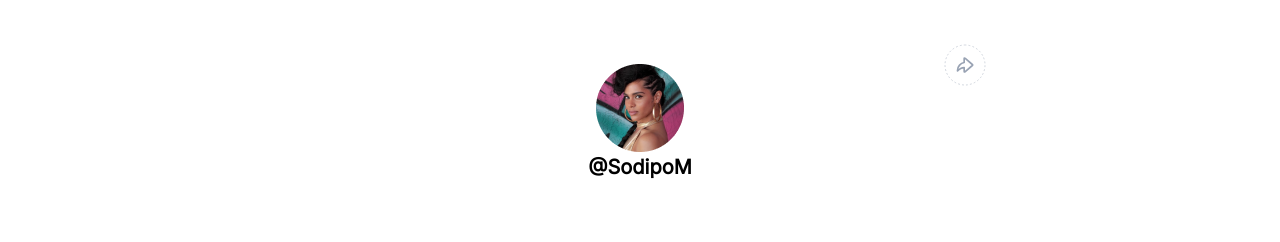
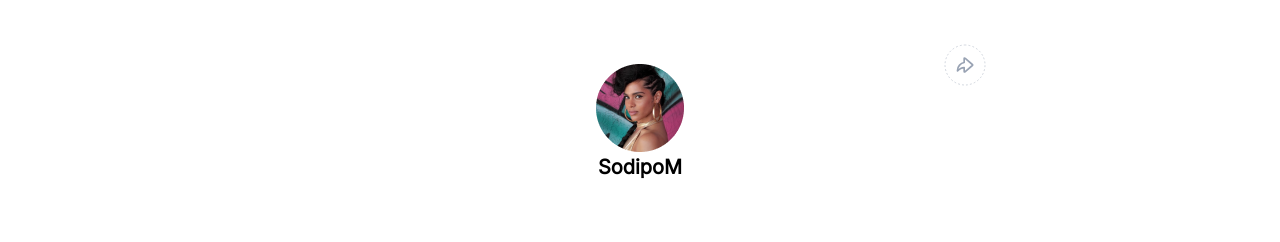
Before and after one commit to Mayorhack/linktree, a React (Create React App) app: page / in a window 1280 px wide. Shown: the top 242 px of the page. Built offline with nearby package versions, Linux system fonts and the light colour scheme.

Commit message:
Username changed

```diff
--- a/src/App.js
+++ b/src/App.js
@@ -33,7 +33,7 @@ function App() {
             />
           </svg>
         </div>
-        <p id="twitter">@SodipoM</p>
+        <p id="twitter">SodipoM</p>
         <p id="slack" className="hidden">
           Mayorhack
         </p>
```
